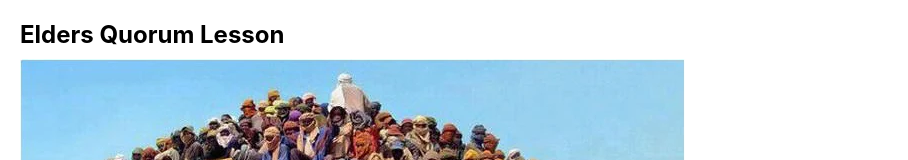
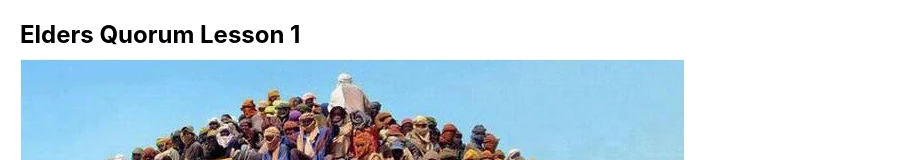
Before and after one commit to wyattlarson/me, a React (Create React App) app: page /eq in a window 1280 px wide. Shown: the top 160 px of the page, without its empty margins (0-908 px from the left). Built offline with nearby package versions, Linux system fonts and the light colour scheme.

Commit message:
Update eq.tsx

```diff
--- a/src/Apps/Eq/eq.tsx
+++ b/src/Apps/Eq/eq.tsx
@@ -13,7 +13,7 @@ import Me from './images/meanddad.jpg'
 function EqComponent(props: any) {
   return (
     <div className="component-container" style={{ color: props.activeColor }}>
-      <div className="section-title">Elders Quorum Lesson</div>
+      <div className="section-title">Elders Quorum Lesson 1</div>
       <div className="image-container">
         <img src={Truck} alt="Truck Meme" />
       </div>
```
